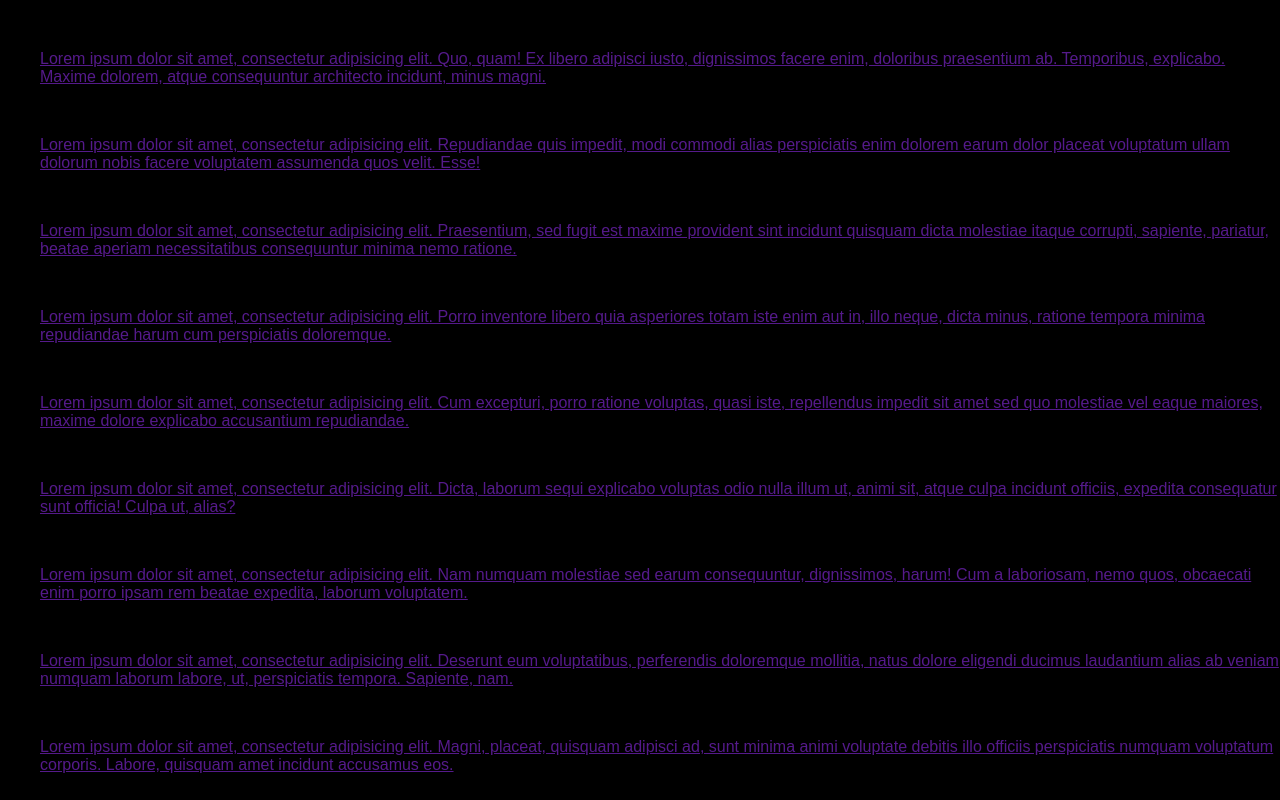
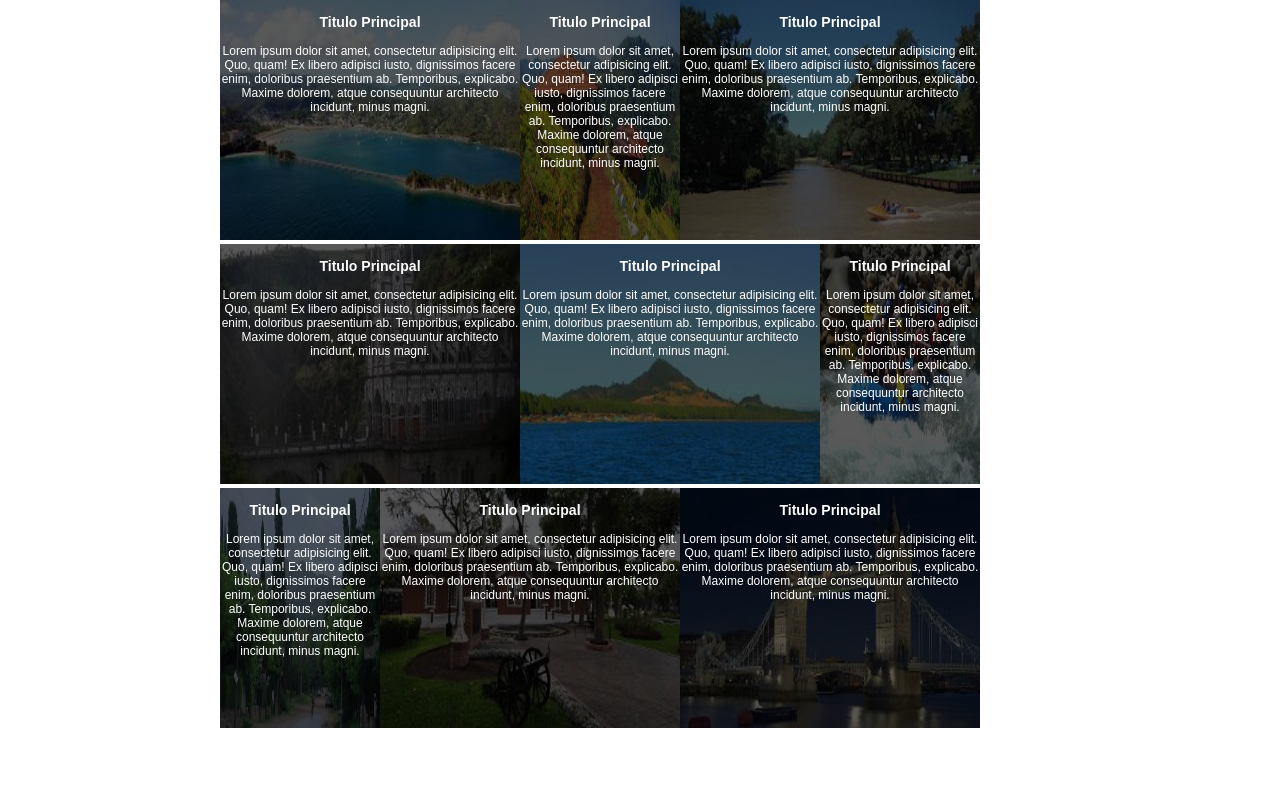
Before and after one commit to Ivnlt/mascara, a plain HTML site: page index.html in a window 1280 px wide. Drawn offline with nearby package versions, Linux system fonts and the light colour scheme.

Commit message:
primer paso

```diff
--- a/css/main.css
+++ b/css/main.css
@@ -1 +1 @@
-body{background:#000;color:#fff}
+*{padding:0;margin:0}#container{width:100%;overflow:hidden}header{width:920px;margin:0 auto}header li{position:relative;display:block;float:left}header ul{margin:0}.imagen{height:240px;margin:0;padding:0}.tapa{position:absolute;top:0;display:block;background-color:rgba(0,0,0,0.65);height:240px;padding:10px;color:#fff;font-size:12px;text-align:center}.ancha{width:300px;margin:0;padding:0}.estrecha{width:160px;margin:0;padding:0}
--- a/index.html
+++ b/index.html
@@ -23,21 +23,88 @@
 
         <!-- Add your site or application content here -->
         <div id="container">
-            <nav>
-                <ul>
-                    <li><a href=""><img src="" alt=""><div class="tapaancha"></div><p>Lorem ipsum dolor sit amet, consectetur adipisicing elit. Quo, quam! Ex libero adipisci iusto, dignissimos facere enim, doloribus praesentium ab. Temporibus, explicabo. Maxime dolorem, atque consequuntur architecto incidunt, minus magni.</p></a></li>
-                    <li><a href=""><img src="" alt=""><div class="tapaancha"></div><p>Lorem ipsum dolor sit amet, consectetur adipisicing elit. Repudiandae quis impedit, modi commodi alias perspiciatis enim dolorem earum dolor placeat voluptatum ullam dolorum nobis facere voluptatem assumenda quos velit. Esse!</p></a></li>
-                    <li><a href=""><img src="" alt=""><div class="tapaancha"></div><p>Lorem ipsum dolor sit amet, consectetur adipisicing elit. Praesentium, sed fugit est maxime provident sint incidunt quisquam dicta molestiae itaque corrupti, sapiente, pariatur, beatae aperiam necessitatibus consequuntur minima nemo ratione.</p></a></li>
-                    <li><a href=""><img src="" alt=""><div class="tapaancha"></div><p>Lorem ipsum dolor sit amet, consectetur adipisicing elit. Porro inventore libero quia asperiores totam iste enim aut in, illo neque, dicta minus, ratione tempora minima repudiandae harum cum perspiciatis doloremque.</p></a></li>
-                    <li><a href=""><img src="" alt=""><div class="tapaancha"></div><p>Lorem ipsum dolor sit amet, consectetur adipisicing elit. Cum excepturi, porro ratione voluptas, quasi iste, repellendus impedit sit amet sed quo molestiae vel eaque maiores, maxime dolore explicabo accusantium repudiandae.</p></a></li>
-                    <li><a href=""><img src="" alt=""><div class="tapaancha"></div><p>Lorem ipsum dolor sit amet, consectetur adipisicing elit. Dicta, laborum sequi explicabo voluptas odio nulla illum ut, animi sit, atque culpa incidunt officiis, expedita consequatur sunt officia! Culpa ut, alias?</p></a></li>
-                    <li><a href=""><img src="" alt=""><div class="tapaancha"></div><p>Lorem ipsum dolor sit amet, consectetur adipisicing elit. Nam numquam molestiae sed earum consequuntur, dignissimos, harum! Cum a laboriosam, nemo quos, obcaecati enim porro ipsam rem beatae expedita, laborum voluptatem.</p></a></li>
-                    <li><a href=""><img src="" alt=""><div class="tapaancha"></div><p>Lorem ipsum dolor sit amet, consectetur adipisicing elit. Deserunt eum voluptatibus, perferendis doloremque mollitia, natus dolore eligendi ducimus laudantium alias ab veniam numquam laborum labore, ut, perspiciatis tempora. Sapiente, nam.</p></a></li>
-                    <li><a href=""><img src="" alt=""><div class="tapaancha"></div><p>Lorem ipsum dolor sit amet, consectetur adipisicing elit. Magni, placeat, quisquam adipisci ad, sunt minima animi voluptate debitis illo officiis perspiciatis numquam voluptatum corporis. Labore, quisquam amet incidunt accusamus eos.</p></a></li>
+            <header>
+                <nav>
+                    <ul>
+                        <li>
+                            <a href=""><img class="imagen ancha" src="img/1.jpeg" alt="">
+                                <div class="tapa ancha"><h3>Titulo Principal</h3>
+                                    <p>Lorem ipsum dolor sit amet, consectetur adipisicing elit. Quo, quam! Ex libero adipisci iusto, dignissimos facere enim, doloribus praesentium    ab. Temporibus, explicabo. Maxime dolorem, atque consequuntur architecto incidunt, minus magni.
+                                    </p>
+                                </div>
+                            </a>
+                        </li>
+                        <li>
+                            <a href=""><img class="imagen estrecha" src="img/2.jpeg" alt="">
+                                <div class="tapa estrecha"><h3>Titulo Principal</h3>
+                                    <p>Lorem ipsum dolor sit amet, consectetur adipisicing elit. Quo, quam! Ex libero adipisci iusto, dignissimos facere enim, doloribus praesentium    ab. Temporibus, explicabo. Maxime dolorem, atque consequuntur architecto incidunt, minus magni.
+                                    </p>
+                                </div>
+                            </a>
+                        </li>
+                        <li>
+                            <a href=""><img class="imagen ancha" src="img/3.jpeg" alt="">
+                                <div class="tapa ancha"><h3>Titulo Principal</h3>
+                                    <p>Lorem ipsum dolor sit amet, consectetur adipisicing elit. Quo, quam! Ex libero adipisci iusto, dignissimos facere enim, doloribus praesentium    ab. Temporibus, explicabo. Maxime dolorem, atque consequuntur architecto incidunt, minus magni.
+                                    </p>
+                                </div>
+                            </a>
+                        </li>
+                        <li>
+                            <a href=""><img class="imagen ancha" src="img/4.jpeg" alt="">
+                                <div class="tapa ancha"><h3>Titulo Principal</h3>
+                                    <p>Lorem ipsum dolor sit amet, consectetur adipisicing elit. Quo, quam! Ex libero adipisci iusto, dignissimos facere enim, doloribus praesentium    ab. Temporibus, explicabo. Maxime dolorem, atque consequuntur architecto incidunt, minus magni.
+                                    </p>
+                                </div>
+                            </a>
+                        </li>
+                        <li>
+                            <a href=""><img class="imagen ancha" src="img/5.jpeg" alt="">
+                                <div class="tapa ancha"><h3>Titulo Principal</h3>
+                                    <p>Lorem ipsum dolor sit amet, consectetur adipisicing elit. Quo, quam! Ex libero adipisci iusto, dignissimos facere enim, doloribus praesentium    ab. Temporibus, explicabo. Maxime dolorem, atque consequuntur architecto incidunt, minus magni.
+                                    </p>
+                                </div>
+                            </a>
+                        </li>
+                        <li>
+                            <a href=""><img class="imagen estrecha" src="img/6.jpeg" alt="">
+                                <div class="tapa estrecha"><h3>Titulo Principal</h3>
+                                    <p>Lorem ipsum dolor sit amet, consectetur adipisicing elit. Quo, quam! Ex libero adipisci iusto, dignissimos facere enim, doloribus praesentium    ab. Temporibus, explicabo. Maxime dolorem, atque consequuntur architecto incidunt, minus magni.
+                                    </p>
+                                </div>
+                            </a>
+                        </li>
+                        <li>
+                            <a href=""><img class="imagen estrecha" src="img/7.jpeg" alt="">
+                                <div class="tapa estrecha"><h3>Titulo Principal</h3>
+                                    <p>Lorem ipsum dolor sit amet, consectetur adipisicing elit. Quo, quam! Ex libero adipisci iusto, dignissimos facere enim, doloribus praesentium    ab. Temporibus, explicabo. Maxime dolorem, atque consequuntur architecto incidunt, minus magni.
+                                    </p>
+                                </div>
+                            </a>
+                        </li>
+                        <li>
+                            <a href=""><img class="imagen ancha" src="img/8.jpeg" alt="">
+                                <div class="tapa ancha"><h3>Titulo Principal</h3>
+                                    <p>Lorem ipsum dolor sit amet, consectetur adipisicing elit. Quo, quam! Ex libero adipisci iusto, dignissimos facere enim, doloribus praesentium    ab. Temporibus, explicabo. Maxime dolorem, atque consequuntur architecto incidunt, minus magni.
+                                    </p>
+                                </div>
+                            </a>
+                        </li>
+                        <li>
+                            <a href=""><img class="imagen ancha" src="img/9.jpeg" alt="">
+                                <div class="tapa ancha"><h3>Titulo Principal</h3>
+                                    <p>Lorem ipsum dolor sit amet, consectetur adipisicing elit. Quo, quam! Ex libero adipisci iusto, dignissimos facere enim, doloribus praesentium    ab. Temporibus, explicabo. Maxime dolorem, atque consequuntur architecto incidunt, minus magni.
+                                    </p>
+                                </div>
+                            </a>
+                        </li>
 
+                    </ul>
+                </nav>
+            </header>
+            <footer>
 
-                </ul>
-            </nav>
+            </footer>
         </div>
         <script src="//ajax.googleapis.com/ajax/libs/jquery/1.10.2/jquery.min.js"></script>
         <script>window.jQuery || document.write('<script src="js/vendor/jquery-1.10.2.min.js"><\/script>')</script>
```
Also changed, not shown: img/1.jpeg (added), img/2.jpeg (added), img/3.jpeg (added), img/4.jpeg (added), img/5.jpeg (added), img/6.jpeg (added), img/7.jpeg (added), img/8.jpeg (added), img/9.jpeg (added), 1 other file.
